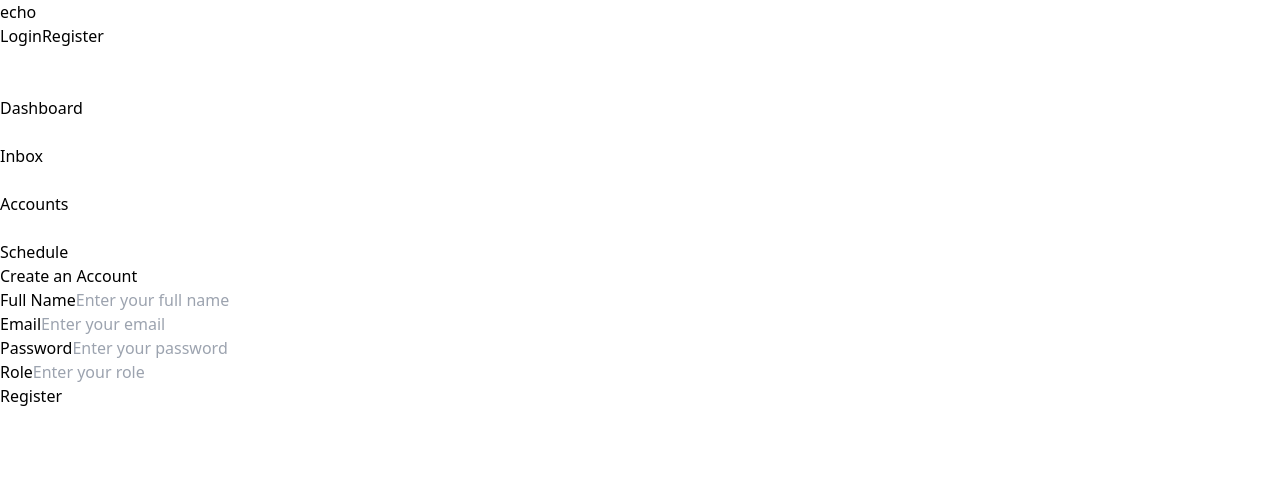
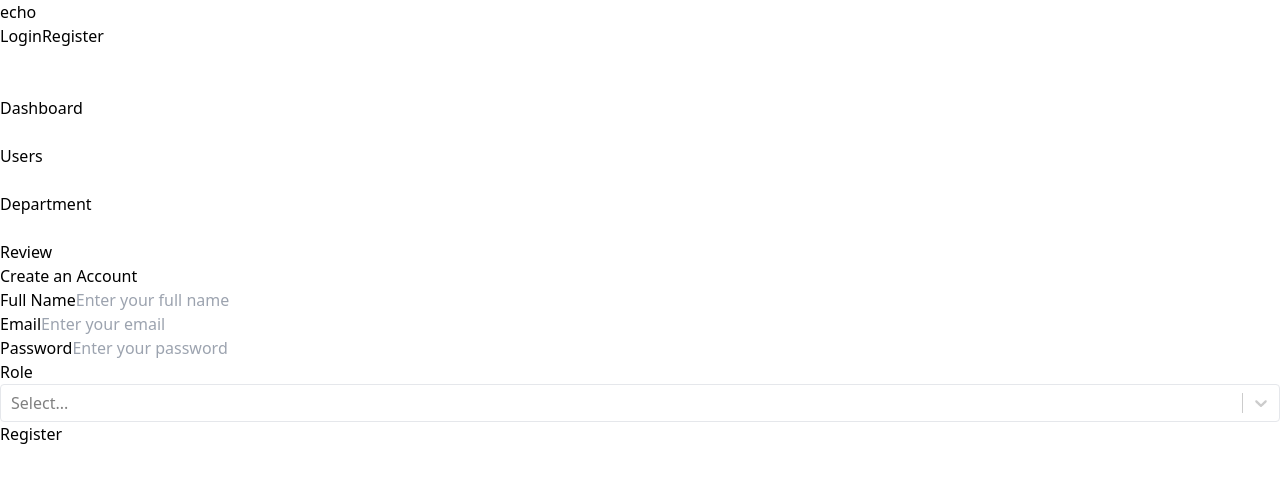
Before and after one commit to om9090/Rockwell, a React (Vite) app in the folder rockwell/: page /register in a window 1280 px wide. Shown: the top 482 px of the page. Built offline with nearby package versions, Linux system fonts and the light colour scheme; some icons are missing.

Commit message:
UI changes

```diff
--- a/rockwell/src/App.jsx
+++ b/rockwell/src/App.jsx
@@ -1,29 +1,33 @@
-// App.js
 import { lazy, Suspense } from "react";
-import { Routes, Route } from "react-router-dom";
+import { Routes, Route, Navigate } from "react-router-dom";
 import Layout from "./components/partials/Layout";
 import LoginPage from "./pages/auth/Login";
 import Register from "./pages/auth/Register";
 import UserContextProvider from "./context/UserContext";
-import { Navigate } from "react-router-dom";
-// import Proifle from "./pages/profile/Proifle";
 
-// const HomePage = lazy(() => import("./pages/homePage"));
 const HomePage = lazy(() => import("./pages/home/index"));
+const ReviewPage = lazy(() => import("./pages/review/Review"));
+const DeptPage = lazy(() => import("./pages/department/Department"));
+const UsersPage = lazy(() => import("./pages/users/Users"));
 
 const App = () => {
   return (
     <UserContextProvider>
+      <Suspense fallback={<div>Loading...</div>}>
         <Routes>
           <Route path="/" element={<Layout />}>
             <Route path="/" element={<Navigate to="/register" replace />} />
             <Route path="/login" element={<LoginPage />} />
             <Route path="/register" index element={<Register />} />
             <Route path="/home" element={<HomePage />} />
+            <Route path="/review" element={<ReviewPage />} />
+            <Route path="/department" element={<DeptPage />} />
+            <Route path="/users" element={<UsersPage />} />
           </Route>
         </Routes>
+      </Suspense>
     </UserContextProvider>
   );
-}
+};
 
 export default App;
--- a/rockwell/src/components/partials/SIdebar.jsx
+++ b/rockwell/src/components/partials/SIdebar.jsx
@@ -1,15 +1,14 @@
 import React, { useState } from 'react'
 import { Icon } from '@iconify/react'
+import { Link } from 'react-router-dom';
 
 const SIdebar = () => {
     const [open, setOpen] = useState(true);
     const Menus = [
-        { title: "Dashboard", src: "iconamoon:home-light" },
-        { title: "Inbox", src: "solar:inbox-line-duotone" },
-        { title: "Accounts", src: "material-symbols-light:account-tree-outline", gap: true },
-        { title: "Schedule ", src: "solar:calendar-line-duotone" },
-        // { title: "Search", src: "Search" },
-        // { title: "Analytics", src: "Chart" },
+        { title: "Dashboard", src: "iconamoon:home-light", link: "/home" },
+        { title: "Users", src: "clarity:users-line", link: "/users" },
+        { title: "Department", src: "bi:boxes", link: "/department" },
+        { title: "Review ", src: "simple-line-icons:note", link: "/review" },
     ];
     return (
         <div className="fixed left-0 h-full mt-16">
@@ -18,29 +17,14 @@ const SIdebar = () => {
                     } bg-dark-purple p-5 border pt-4 relative duration-300 h-full`}
             >
                 <Icon icon="ant-design:right-circle-outlined"
-                    className={`absolute cursor-pointer -right-3 top-9 w-7 rounded-full text-gray-700 ${!open && "rotate-180"}`}
+                    className={`absolute cursor-pointer -right-3 top-9 w-7 rounded-full bg-white text-gray-700 ${!open && "rotate-180"}`}
                     onClick={() => setOpen(!open)}
                     width={24}
                 />
-
-                {/* <div className="flex gap-x-4 items-center"> */}
-                {/* <Icon icon="icon-park-outline:right-c" className={`cursor-pointer duration-500 ${open && "rotate-[360deg]"
-                        }`} /> */}
-                {/* <img
-                        src="./src/assets/logo.png"
-                        className={`cursor-pointer duration-500 ${open && "rotate-[360deg]"
-                            }`}
-                    /> */}
-                {/* <h1
-                        className={`text-gray-700 origin-left font-medium text-xl duration-200 ${!open && "scale-0"
-                            }`}
-                    >
-                        Designer
-                    </h1> */}
-                {/* </div> */}
                 <ul className="">
                     {Menus.map((Menu, index) => (
-                        <li
+                        <Link
+                            to={Menu.link}
                             key={index}
                             className={`flex  rounded-md p-2 cursor-pointer hover:bg-light-white text-gray-700 text-sm items-center gap-x-4
               ${Menu.gap ? "mt-9" : "mt-2"} ${index === 0 && "bg-light-white"
@@ -51,7 +35,7 @@ const SIdebar = () => {
                             <span className={`${!open && "hidden"} origin-left duration-200`}>
                                 {Menu.title}
                             </span>
-                        </li>
+                        </Link>
                     ))}
                 </ul>
             </div>
--- a/rockwell/src/pages/auth/Login.jsx
+++ b/rockwell/src/pages/auth/Login.jsx
@@ -9,11 +9,8 @@ import { UserContext } from '../../context/UserContext';
 
 const LoginPage = () => {
   const { setUserInfo } = useContext(UserContext);
-  const [data, setData] = useState({
-    email: '',
-    password: '',
-  });
   const navigate = useNavigate();
+
   const loginUser = async (e) => {
     e.preventDefault();
     const formData = new FormData(e.target);
@@ -34,7 +31,7 @@ const LoginPage = () => {
         toast.error("Login Failed"); // You can handle other cases accordingly
       }
     } catch (error) {
-      console.error("Error during login:", error);
+      console.error("Login Error:", error);
       toast.error("Login Failed");
     }
   };
@@ -53,9 +50,7 @@ const LoginPage = () => {
               name='email'
               placeholder='Enter your email'
               autoComplete="current-email"
-            //   value={data.email}
-            //   onChange={(e) => setData({ ...data, email: e.target.value })}
-              className='mt-1 p-2 w-full border border-gray-300 rounded-md focus:outline-none focus:ring focus:border-blue-500'
+              className='mt-1 p-2 w-full border border-gray-300 rounded-md focus:outline-none focus:border-2 focus:border-blue-500'
             />
           </div>
           <div>
@@ -67,9 +62,7 @@ const LoginPage = () => {
               name='password'
               placeholder='Enter your password'
               autoComplete="current-password"
-            //   value={data.password}
-            //   onChange={(e) => setData({ ...data, password: e.target.value })}
-              className='mt-1 p-2 w-full border border-gray-300 rounded-md focus:outline-none focus:ring focus:border-blue-500'
+              className='mt-1 p-2 w-full border border-gray-300 rounded-md focus:outline-none focus:border-2 focus:border-blue-500'
             />
           </div>
           <button
@@ -79,11 +72,6 @@ const LoginPage = () => {
             Login
           </button>
         </form>
-        <hr className='my-4 border-gray-300' />
-        <div className='flex justify-between'>
-          <Link className='text-blue-500 hover:underline'>Forgot Password?</Link>
-          <Link to="/register" className='text-blue-500 hover:underline'>Create an Account</Link>
-        </div>
       </div>
     </div>
   );
--- a/rockwell/src/pages/auth/Register.jsx
+++ b/rockwell/src/pages/auth/Register.jsx
@@ -4,11 +4,15 @@ import axios from 'axios'
 import toast from 'react-hot-toast'
 import { UserContext } from '../../context/UserContext'
 import { useContext } from 'react'
+import Select from 'react-select'
 
 const Register = () => {
     const { userInfo, setUserInfo } = useContext(UserContext)
     const navigate = useNavigate();
-
+    const roleOptions = [
+        { value: 'customer', label: 'Customer' },
+        { value: 'admin', label: 'Admin' },
+    ]
     const handleSubmit =async (e) => {
         e.preventDefault(); // Prevent the default form submission behavior
         const formData = new FormData(e.target); // Create a new FormData object
@@ -18,17 +22,17 @@ const Register = () => {
             password: formData.get('password'),
             role: formData.get('role'),
         }
-        try {
-            const response = await axios.post('https://rockwell-project.onrender.com/auth/signup', data);
-            if (response.status === 200) {
-                // Redirect to home page after successful registration
-                setUserInfo(response.data.response);
-                toast.success("Registered Successfully");
-                navigate('/home');
-            }
-        } catch (error) {
-            toast.error("Registration Failed"); // You can handle other cases accordingly
-        }
+        // try {
+        //     const response = await axios.post('https://rockwell-project.onrender.com/auth/signup', data);
+        //     if (response.status === 200) {
+        //         // Redirect to home page after successful registration
+        //         setUserInfo(response.data.response);
+        //         toast.success("Registered Successfully");
+        //         navigate('/home');
+        //     }
+        // } catch (error) {
+        //     toast.error("Registration Failed"); // You can handle other cases accordingly
+        // }
     }
     return (
         <div className='container p-8 flex items-start justify-center'>
@@ -44,7 +48,7 @@ const Register = () => {
                             name='name'
                             autoComplete="current-name"
                             placeholder='Enter your full name'
-                            className='mt-1 p-2 w-full border border-gray-300 rounded-md focus:outline-none focus:ring focus:border-blue-500'
+                            className='mt-1 p-2 w-full border border-gray-300 rounded-md focus:outline-none focus:border-2 focus:border-blue-500'
                         />
                     </div>
                     <div>
@@ -56,7 +60,7 @@ const Register = () => {
                             name='email'
                             autoComplete="current-email"
                             placeholder='Enter your email'
-                            className='mt-1 p-2 w-full border border-gray-300 rounded-md focus:outline-none focus:ring focus:border-blue-500'
+                            className='mt-1 p-2 w-full border border-gray-300 rounded-md focus:outline-none focus:border-2 focus:border-blue-500'
                         />
                     </div>
 
@@ -69,20 +73,32 @@ const Register = () => {
                             name='password'
                             placeholder='Enter your password'
                             autoComplete="current-password"
-                            className='mt-1 p-2 w-full border border-gray-300 rounded-md focus:outline-none focus:ring focus:border-blue-500'
+                            className='mt-1 p-2 w-full border border-gray-300 rounded-md focus:outline-none focus:border-2 focus:border-blue-500'
                         />
                     </div>
+
+                    {/* select a role */}
+
                     <div>
                         <label className='block text-sm font-medium text-gray-600'>
                             Role
                         </label>
-                        <input
+                        <Select
+                        styles={{
+                            control: (baseStyles, state) => ({
+                              ...baseStyles,
+                              borderColor: state.isFocused ? '' : 'grey-400',
+                            }),
+                          }}
+                        name='role'
+                        options={roleOptions} />
+                        {/* <input
                             type='text'
                             name='role'
                             autoComplete="current-role"
                             placeholder='Enter your role'
                             className='mt-1 p-2 w-full border border-gray-300 rounded-md focus:outline-none focus:ring focus:border-blue-500'
-                        />
+                        /> */}
                     </div>
                     <button
                         type='submit'
--- /dev/null
+++ b/rockwell/src/pages/department/Department.jsx
@@ -0,0 +1,9 @@
+import React from 'react'
+
+const Department = () => {
+  return (
+    <div className='container'>Department</div>
+  )
+}
+
+export default Department
--- /dev/null
+++ b/rockwell/src/pages/review/Review.jsx
@@ -0,0 +1,9 @@
+import React from 'react'
+
+const Review = () => {
+  return (
+    <div className='container'>Review</div>
+  )
+}
+
+export default Review
--- /dev/null
+++ b/rockwell/src/pages/users/Users.jsx
@@ -0,0 +1,9 @@
+import React from 'react'
+
+const Users = () => {
+  return (
+    <div className='container'>Users</div>
+  )
+}
+
+export default Users
```
Also changed, not shown: rockwell/src/pages/utils/validationSchema.js (deleted, +0 -11 lines), rockwell/src/utils/validationSchema.js (added, +13 -0 lines). Lines whose indentation alone changed are shown as unchanged.
